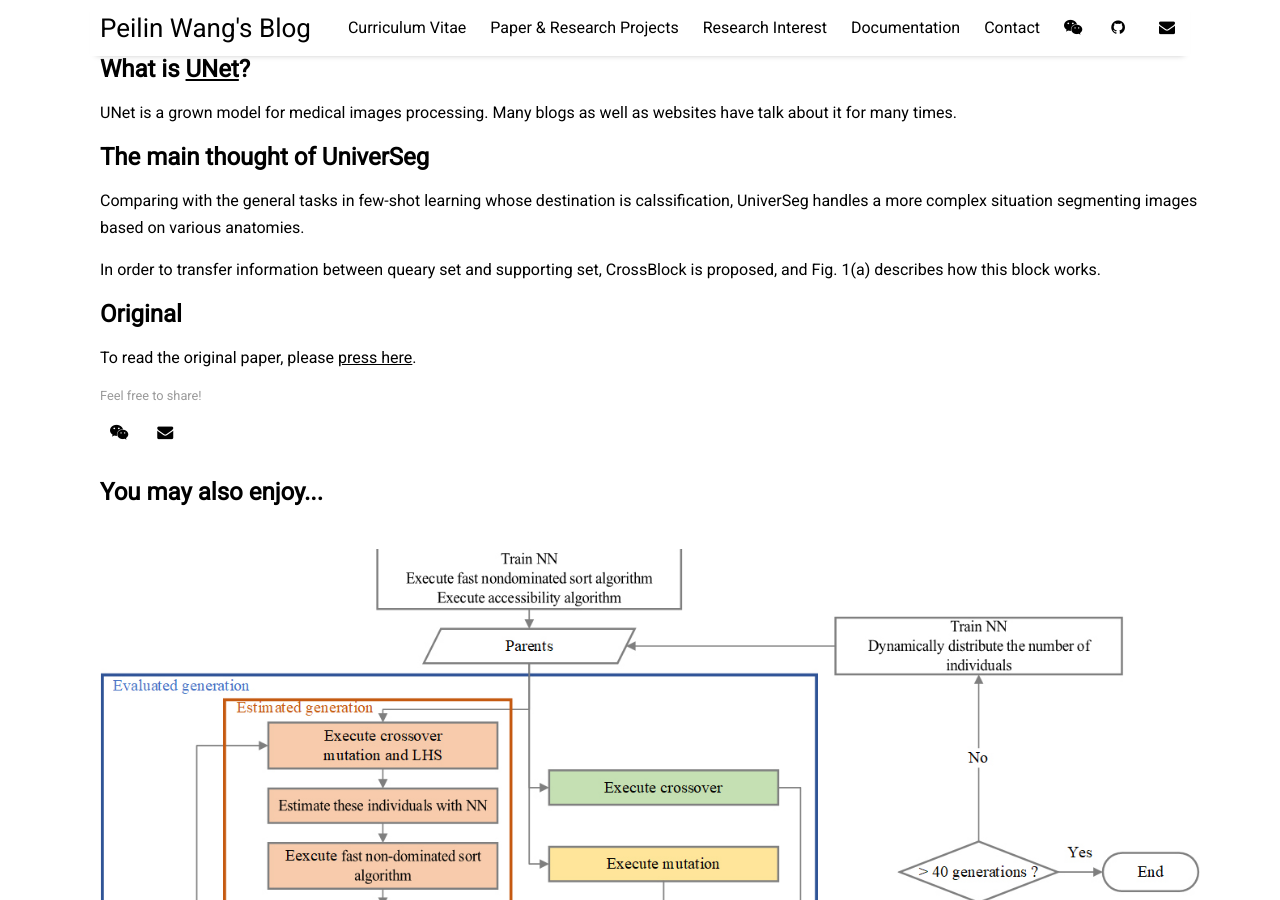
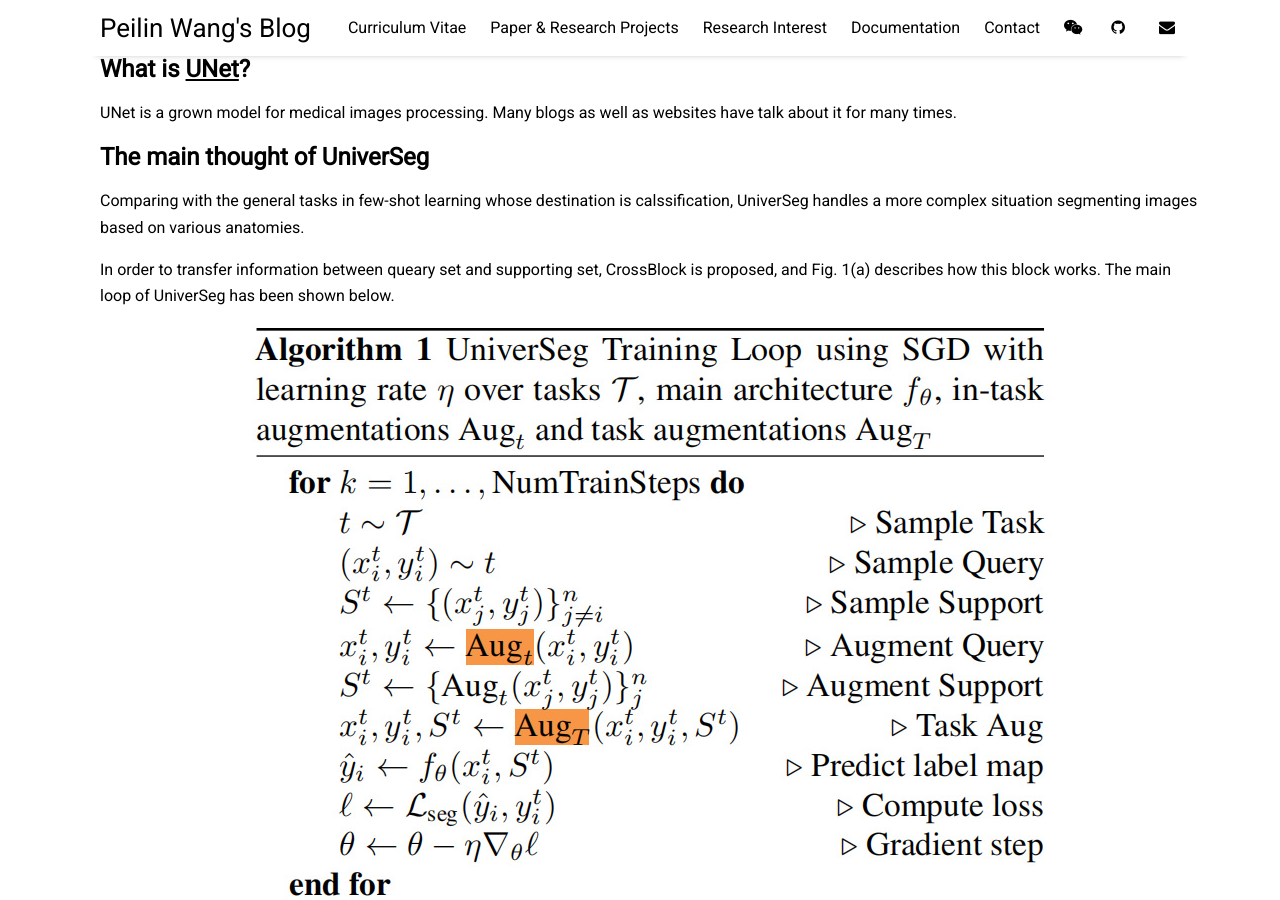
Before and after one commit to peilin-wang-git/peilin-wang-git.github.io, a Jekyll site: the page built from _posts/2023-08-06-PaperReading-MedicalLargeModel.md, in a window 1280 px wide and 900 px high, scrolled down 2822 px. Built offline with Jekyll 4.4.1, drawn with Linux system fonts in a browser that asks for light colours; nearby versions of some CDN libraries.

Commit message:
paper reading

```diff
--- a/_posts/2023-08-06-PaperReading-MedicalLargeModel.md
+++ b/_posts/2023-08-06-PaperReading-MedicalLargeModel.md
@@ -36,7 +36,8 @@ UNet is a grown model for medical images processing. Many blogs as well as websi
 ## The main thought of UniverSeg
 Comparing with the general tasks in few-shot learning whose destination is calssification, UniverSeg handles a more complex situation segmenting images based on various anatomies.
 
-In order to transfer information between queary set and supporting set, CrossBlock is proposed, and Fig. 1(a) describes how this block works.
+In order to transfer information between queary set and supporting set, CrossBlock is proposed, and Fig. 1(a) describes how this block works. The main loop of UniverSeg has been shown below.
+![Profile Picture](https://github.com/peilin-wang-git/peilin-wang-git.github.io/raw/main/assets/img/paper-reading-1-4.jpg)
 
 ## Original
 
```
Also changed, not shown: assets/img/paper-reading-1-4.jpg (added).
